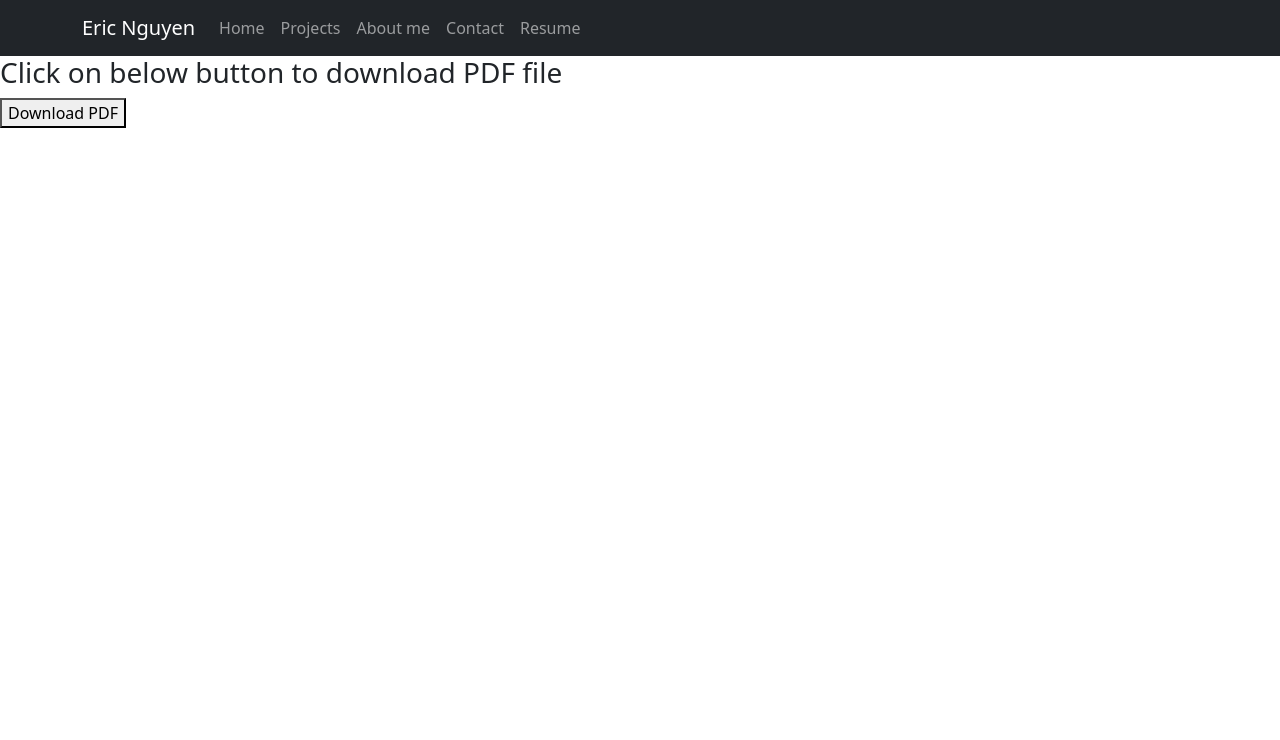
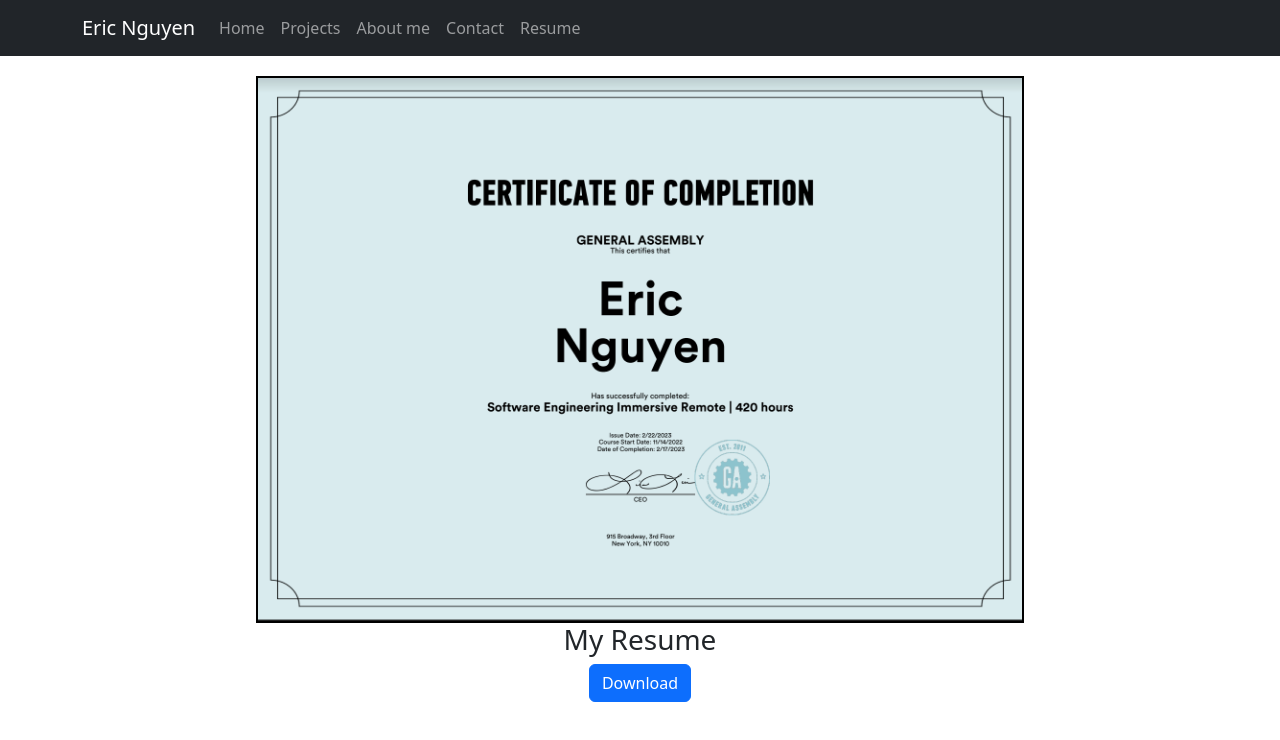
Before and after one commit to ericcnguyen04/Post-Portfolio, a React (Create React App) app: page /resume in a window 1280 px wide. Shown: the top 740 px of the page. Built offline with nearby package versions, Linux system fonts and the light colour scheme.

Commit message:
resume pdf added

```diff
--- a/src/App.css
+++ b/src/App.css
@@ -33,3 +33,9 @@ body {
   font-size: 25px;
   border-radius: 25px;
 }
+
+.certificate {
+  width: 60vw;
+  margin-top: 20px;
+  border: solid black 2px;
+}
--- a/src/components/pages/Resume.jsx
+++ b/src/components/pages/Resume.jsx
@@ -1,3 +1,5 @@
+import Button from 'react-bootstrap/Button';
+
 export default function Resume() {
 
 	// Function will execute on click of button
@@ -18,10 +20,14 @@ export default function Resume() {
 
     return(
         <div>
-            <h3>Click on below button to download PDF file</h3>
-            <button onClick={onButtonClick}>
-                Download PDF
-            </button>
+			<center>
+				<img src="Screen Shot 2023-02-22 at 7.20.49 PM.png" className="certificate"></img>
+
+				<h3>My Resume</h3>
+
+				<Button variant="primary" onClick={onButtonClick}>
+                    Download</Button>{' '}
+			</center>
         </div>
     )
 }
```
Also changed, not shown: public/Screen Shot 2023-02-22 at 7.20.49 PM.png (added).
